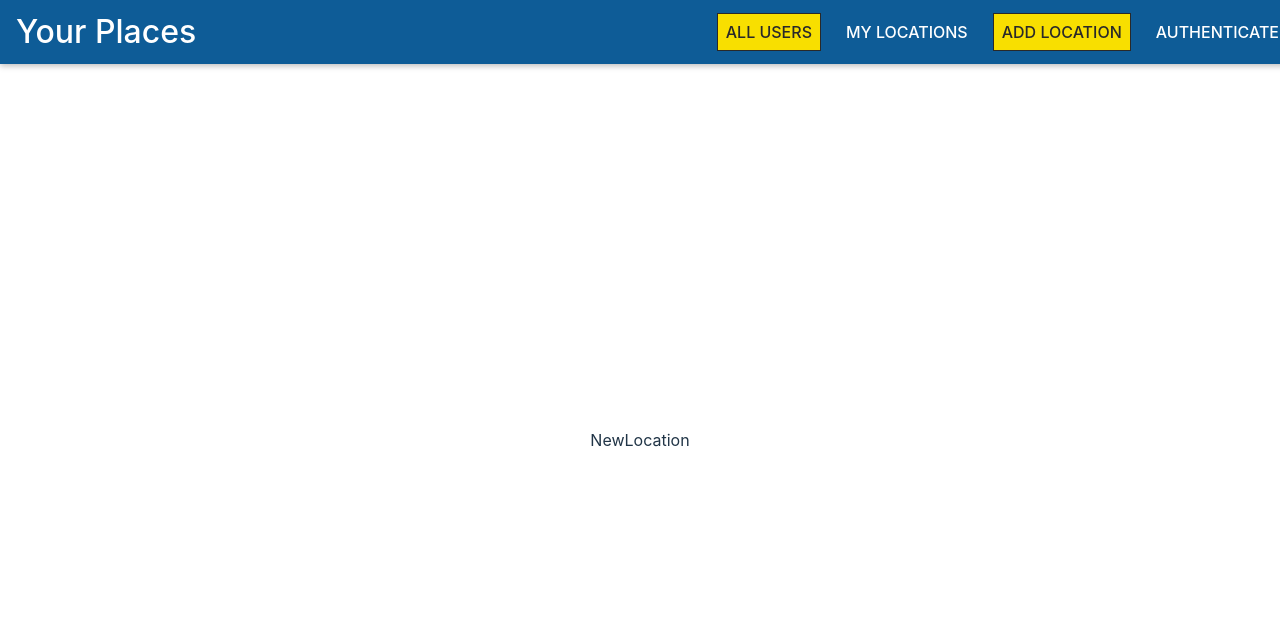
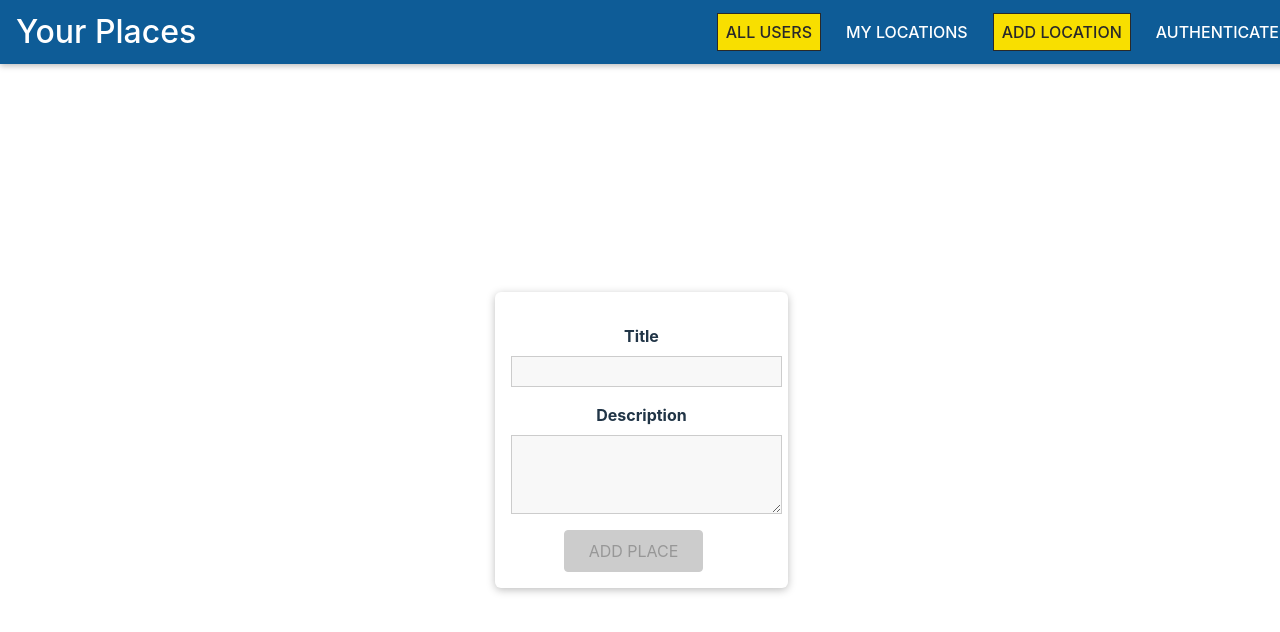
Before and after one commit to hanuz06/travel-memories, a React (Vite) app in the folder frontend/: page /locations/new in a window 1280 px wide. Shown: the top 632 px of the page. Built offline with nearby package versions, Linux system fonts and the light colour scheme.

Commit message:
add form

```diff
--- a/frontend/index.html
+++ b/frontend/index.html
@@ -1,11 +1,13 @@
 <!doctype html>
 <html lang="en">
+
 <head>
   <meta charset="UTF-8" />
   <link rel="icon" type="image/svg+xml" href="/vite.svg" />
   <meta name="viewport" content="width=device-width, initial-scale=1.0" />
-    <title>Vite + React</title>
+  <title>Travel memories</title>
 </head>
+
 <body>
   <div id="backdrop-hook"></div>
   <div id="modal-hook"></div>
@@ -13,4 +15,5 @@
   <div id="root"></div>
   <script type="module" src="/src/main.jsx"></script>
 </body>
+
 </html>
--- a/frontend/package.json
+++ b/frontend/package.json
@@ -14,6 +14,7 @@
   },
   "dependencies": {
     "@faker-js/faker": "^8.4.1",
+    "@react-google-maps/api": "^2.19.3",
     "eslint-config-airbnb": "^19.0.4",
     "eslint-config-prettier": "^9.1.0",
     "eslint-plugin-import": "^2.29.1",
@@ -23,6 +24,7 @@
     "react-dom": "^18.2.0",
     "react-router-dom": "5.3.4",
     "react-transition-group": "^4.4.5",
+    "use-places-autocomplete": "^4.0.1",
     "uuid": "^9.0.1"
   },
   "devDependencies": {
--- a/frontend/src/locations/components/LocationItem.jsx
+++ b/frontend/src/locations/components/LocationItem.jsx
@@ -4,8 +4,9 @@ import Card from "../../shared/components/UIElements/Card";
 import Modal from "../../shared/components/UIElements/Modal";
 
 import "./LocationItem.css";
+import Map from "../../shared/components/UIElements/Map";
 
-function LocationItem({ id, image, title, address, description, creatorId }) {
+function LocationItem({ id, image, title, address, description, creatorId, coordinates }) {
   const [showMap, setShowMap] = useState(false);
 
   const openMapHandler = () => {
@@ -27,7 +28,7 @@ function LocationItem({ id, image, title, address, description, creatorId }) {
         footer={<Button onClick={closeMapHandler}>CLOSE</Button>}
       >
         <div className="map-container">
-          <h2>THE MAP!</h2>
+          <Map center={coordinates} zoom={16} />
         </div>
       </Modal>
       <li className="place-item">
--- /dev/null
+++ b/frontend/src/locations/pages/LocationForm.css
@@ -0,0 +1,10 @@
+.place-form {
+  list-style: none;
+  margin: 0 auto;
+  padding: 1rem;
+  width: 90%;
+  max-width: 40rem;
+  box-shadow: 0 2px 8px rgba(0, 0, 0, 0.26);
+  border-radius: 6px;
+  background: white;
+}
--- a/frontend/src/locations/pages/NewLocation.jsx
+++ b/frontend/src/locations/pages/NewLocation.jsx
@@ -1,5 +1,84 @@
+import { useCallback, useReducer } from "react";
+import Input from "../../shared/components/FormElements/Input";
+
+import { VALIDATOR_MINLENGTH, VALIDATOR_REQUIRE } from "../../shared/util/validators";
+import "./LocationForm.css";
+import Button from "../../shared/components/FormElements/Button";
+
+const formReducer = (state, action) => () => {
+  switch (action.type) {
+    case "INPUT_CHANGE":
+      let isFormValid = true;
+
+      for (const inputId in state.inputs) {
+        if (inputId === action.inputId) {
+          isFormValid = isFormValid && action.isValid;
+        } else {
+          isFormValid = isFormValid && action.inputs[inputId].isValid;
+        }
+      }
+      return {
+        ...state,
+        input: {
+          ...state.inputs,
+          [action.inputId]: {
+            value: action.value,
+            isValid: action.isValid,
+          },
+          isValid: isFormValid,
+        },
+      };
+
+    default:
+      return state;
+  }
+};
+
 function NewLocation() {
-  return <div>NewLocation</div>;
+  const [formState, dispatch] = useReducer(formReducer, {
+    inputs: {
+      title: {
+        value: "",
+        isValid: false,
+      },
+      description: {
+        value: "",
+        isValid: false,
+      },
+    },
+    isValid: false,
+  });
+
+  const inputHandler = useCallback(
+    (id, value, isValid) => () => {
+      dispatch({ type: "INPUT_CHANGE", value, isValid, inputId: id });
+    },
+    [dispatch],
+  );
+
+  return (
+    <form className="place-form">
+      <Input
+        id="title"
+        element="input"
+        label="Title"
+        validators={[VALIDATOR_REQUIRE()]}
+        errorText="Please input valid title"
+        onInput={inputHandler}
+      />
+      <Input
+        id="description"
+        element="textarea"
+        label="Description"
+        validators={[VALIDATOR_MINLENGTH(5)]}
+        errorText="Please input a valid description for at least 5 characters."
+        onInput={inputHandler}
+      />
+      <Button type="submit" disabled={!formState.isValid}>
+        ADD PLACE
+      </Button>
+    </form>
+  );
 }
 
 export default NewLocation;
--- a/frontend/src/locations/pages/UserLocations.jsx
+++ b/frontend/src/locations/pages/UserLocations.jsx
@@ -19,10 +19,14 @@ for (let index = 0; index < 5; index++) {
       height: 150,
     }),
     address: faker.location.streetAddress(false),
-    locations: {
-      lat: faker.location.latitude({ max: 10, min: -10 }),
-      lng: faker.location.longitude({ max: 10, min: -10 }),
+    coordinates: {
+      lat: 40.694217019239424,
+      lng: -73.96678137675303,
     },
+    // locations: {
+    //   lat: faker.location.latitude({ max: 10, min: -10 }),
+    //   lng: faker.location.longitude({ max: 10, min: -10 }),
+    // },
     creator: `u${index + 1}`,
   });
 }
--- a/frontend/src/shared/components/FormElements/Input.jsx
+++ b/frontend/src/shared/components/FormElements/Input.jsx
@@ -33,6 +33,7 @@ const Input = ({
   placeholder,
   rows,
   errorText,
+  label,
 }) => {
   const [inputState, dispatch] = useReducer(inputReducer, {
     value: initialValue || "",
@@ -46,11 +47,11 @@ const Input = ({
     onInput(id, value, isValid);
   }, [id, value, isValid, onInput]);
 
-  const changeHandler = (event) => {
+  const changeHandler = (e) => {
     dispatch({
       type: "CHANGE",
-      val: event.target.value,
-      validators: validators,
+      val: e.target.value,
+      validators,
     });
   };
 
@@ -60,7 +61,7 @@ const Input = ({
     });
   };
 
-  const element =
+  const currentElement =
     element === "input" ? (
       <input
         id={id}
@@ -77,7 +78,7 @@ const Input = ({
   return (
     <div className={`form-control ${!inputState.isValid && inputState.isTouched && "form-control--invalid"}`}>
       <label htmlFor={id}>{label}</label>
-      {element}
+      {currentElement}
       {!inputState.isValid && inputState.isTouched && <p>{errorText}</p>}
     </div>
   );
--- a/frontend/src/shared/components/UIElements/Map.jsx
+++ b/frontend/src/shared/components/UIElements/Map.jsx
@@ -1,7 +1,33 @@
+import { GoogleMap, useLoadScript, MarkerF } from "@react-google-maps/api";
+
 import "./Map.css";
 
-const Map = () => {
-  return <div>Map</div>;
+const Map = ({ className, style, center, zoom }) => {
+  const libraries = ["places"];
+  const mapContainerStyle = {
+    width: "100%",
+    height: "100%",
+  };
+  const { isLoaded, loadError } = useLoadScript({
+    googleMapsApiKey: import.meta.env.VITE_MAP_API,
+    libraries,
+  });
+
+  if (loadError) {
+    return <div>Error loading maps</div>;
+  }
+
+  if (!isLoaded) {
+    return <div>Loading maps</div>;
+  }
+
+  return (
+    <div className={`map ${className} ${style}`}>
+      <GoogleMap mapContainerStyle={mapContainerStyle} zoom={zoom} center={center}>
+        <MarkerF position={center} />
+      </GoogleMap>
+    </div>
+  );
 };
 
 export default Map;
--- a/frontend/src/shared/components/UIElements/Modal.css
+++ b/frontend/src/shared/components/UIElements/Modal.css
@@ -10,7 +10,7 @@
 }
 
 .modal__header {
-  width: 100%;
+  /* width: 100%; */
   padding: 1rem 0.5rem;
   background: #2a006e;
   color: white;
--- /dev/null
+++ b/frontend/src/shared/util/validators.js
@@ -0,0 +1,46 @@
+const VALIDATOR_TYPE_REQUIRE = "REQUIRE";
+const VALIDATOR_TYPE_MINLENGTH = "MINLENGTH";
+const VALIDATOR_TYPE_MAXLENGTH = "MAXLENGTH";
+const VALIDATOR_TYPE_MIN = "MIN";
+const VALIDATOR_TYPE_MAX = "MAX";
+const VALIDATOR_TYPE_EMAIL = "EMAIL";
+const VALIDATOR_TYPE_FILE = "FILE";
+
+export const VALIDATOR_REQUIRE = () => ({ type: VALIDATOR_TYPE_REQUIRE });
+export const VALIDATOR_FILE = () => ({ type: VALIDATOR_TYPE_FILE });
+export const VALIDATOR_MINLENGTH = (val) => ({
+  type: VALIDATOR_TYPE_MINLENGTH,
+  val,
+});
+export const VALIDATOR_MAXLENGTH = (val) => ({
+  type: VALIDATOR_TYPE_MAXLENGTH,
+  val,
+});
+export const VALIDATOR_MIN = (val) => ({ type: VALIDATOR_TYPE_MIN, val });
+export const VALIDATOR_MAX = (val) => ({ type: VALIDATOR_TYPE_MAX, val });
+export const VALIDATOR_EMAIL = () => ({ type: VALIDATOR_TYPE_EMAIL });
+
+export const validate = (value, validators) => {
+  let isValid = true;
+  for (const validator of validators) {
+    if (validator.type === VALIDATOR_TYPE_REQUIRE) {
+      isValid = isValid && value.trim().length > 0;
+    }
+    if (validator.type === VALIDATOR_TYPE_MINLENGTH) {
+      isValid = isValid && value.trim().length >= validator.val;
+    }
+    if (validator.type === VALIDATOR_TYPE_MAXLENGTH) {
+      isValid = isValid && value.trim().length <= validator.val;
+    }
+    if (validator.type === VALIDATOR_TYPE_MIN) {
+      isValid = isValid && +value >= validator.val;
+    }
+    if (validator.type === VALIDATOR_TYPE_MAX) {
+      isValid = isValid && +value <= validator.val;
+    }
+    if (validator.type === VALIDATOR_TYPE_EMAIL) {
+      isValid = isValid && /^\S+@\S+\.\S+$/.test(value);
+    }
+  }
+  return isValid;
+};
--- a/package.json
+++ b/package.json
@@ -8,5 +8,7 @@
   },
   "author": "",
   "license": "ISC",
-  "devDependencies": {}
+  "devDependencies": {
+    "husky": "^9.0.11"
+  }
 }
```
Also changed, not shown: frontend/.eslintrc.cjs, 1 other file (tests, documents, lock files or other folders). Lines whose indentation alone changed are shown as unchanged.
